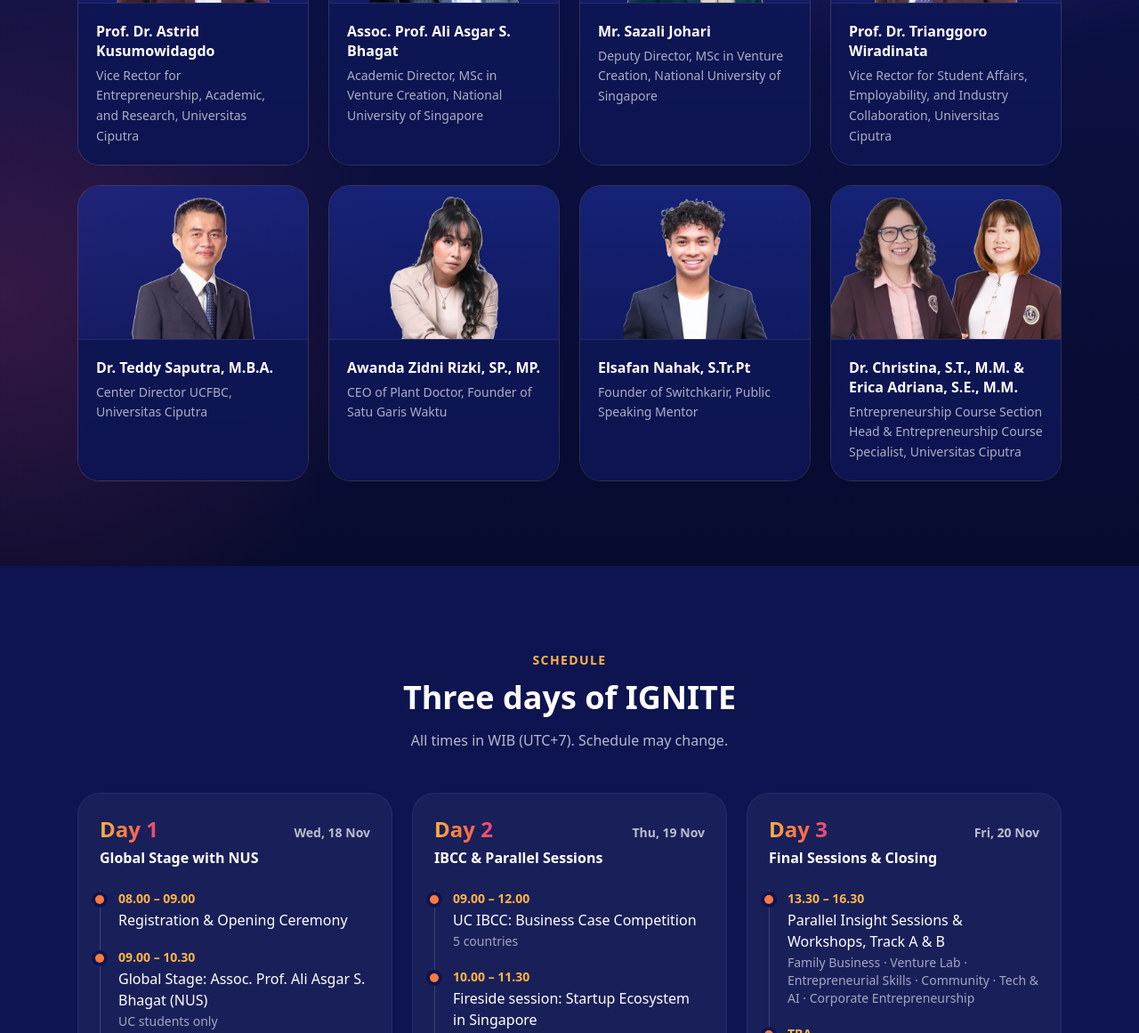
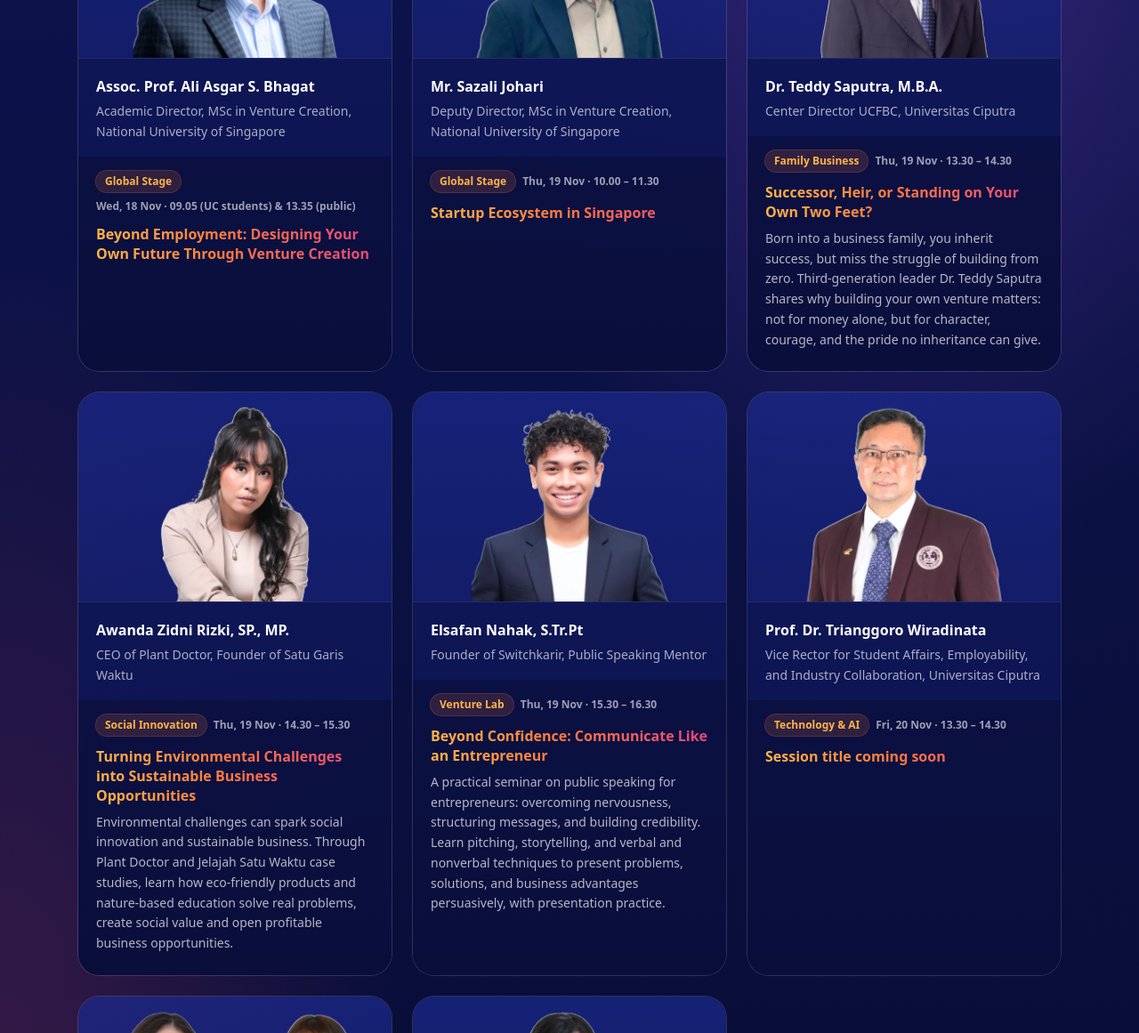
Before and after one commit to ericaadriana/UC-Ignite, an Astro site: page / in a window 1280 px wide. Shown: the part 2293-3454 px from the top of the page at 89% size. Built offline with nearby package versions, Linux system fonts and the light colour scheme; Astro itself is replaced by a stand-in of ours.

Commit message:
Add session titles and descriptions from the speaker slot sheet
Each speaker card now shows its session theme, time, title and
description from the 'Slot Speaker GEW' sheet, ordered by session time.
The schedule lists each Integrity Hall session with its speaker, plus
the Seminar Room parallel slots whose speakers are not announced yet.

Co-Authored-By: Claude Opus 5.5 <noreply@anthropic.com>
Claude-Session: https://claude.ai/code/session_015nBP8o2ZN7LQo363rANfhd

```diff
--- a/src/components/Schedule.astro
+++ b/src/components/Schedule.astro
@@ -7,7 +7,7 @@ import { schedule } from "../data/event";
     <div class="text-center">
       <p class="text-sm font-semibold tracking-widest text-ember">SCHEDULE</p>
       <h2 class="mt-3 font-display text-3xl font-bold text-white sm:text-4xl">Three days of IGNITE</h2>
-      <p class="mt-4 text-white/70">All times in WIB (UTC+7). Schedule may change.</p>
+      <p class="mt-4 text-white/70">Main sessions in Integrity Hall. All times in WIB (UTC+7). Schedule may change.</p>
     </div>
 
     <div class="mt-12 grid gap-6 lg:grid-cols-3">
--- a/src/components/Speakers.astro
+++ b/src/components/Speakers.astro
@@ -5,11 +5,11 @@ import { speakers } from "../data/event";
 <section id="speakers" class="space-bg py-20 sm:py-24">
   <div class="mx-auto max-w-6xl px-4 sm:px-6">
     <div class="text-center">
-      <p class="text-sm font-semibold tracking-widest text-ember">SPEAKERS</p>
+      <p class="text-sm font-semibold tracking-widest text-ember">SPEAKERS & SESSIONS</p>
       <h2 class="mt-3 font-display text-3xl font-bold text-white sm:text-4xl">Learn from the best</h2>
     </div>
 
-    <ul class="mt-12 grid gap-6 sm:grid-cols-2 lg:grid-cols-4">
+    <ul class="mt-12 grid gap-6 sm:grid-cols-2 lg:grid-cols-3">
       {speakers.map((s) => (
         <li class="flex flex-col overflow-hidden rounded-3xl bg-gradient-to-b from-royal/70 to-deep ring-1 ring-white/15 transition hover:-translate-y-1 hover:ring-ember/60">
           {/* Photos are cropped above the name label printed in the original design files. */}
@@ -21,9 +21,19 @@ import { speakers } from "../data/event";
             height="480"
             loading="lazy"
           />
-          <div class="flex-1 border-t border-white/10 bg-deep/80 p-5">
+          <div class="border-t border-white/10 bg-deep/80 px-5 pt-5 pb-4">
             <p class="font-semibold leading-snug text-white">{s.name}</p>
             <p class="mt-1.5 text-sm leading-relaxed text-white/65">{s.role}</p>
+          </div>
+          <div class="flex-1 bg-night/60 px-5 pt-4 pb-6">
+            <div class="flex flex-wrap items-center gap-2 text-xs font-semibold">
+              <span class="rounded-full bg-flame/15 px-2.5 py-1 text-ember ring-1 ring-flame/30">{s.session.theme}</span>
+              <span class="text-white/60">{s.session.when}</span>
+            </div>
+            <h3 class="mt-3 font-display text-base leading-snug font-bold text-fire">{s.session.title}</h3>
+            {s.session.description && (
+              <p class="mt-2 text-sm leading-relaxed text-white/70">{s.session.description}</p>
+            )}
           </div>
         </li>
       ))}
--- a/src/data/event.ts
+++ b/src/data/event.ts
@@ -51,39 +51,118 @@ export const programs = [
   },
 ];
 
-// Photos come from the "Item designs" folder on Google Drive.
+// Photos come from the "Item designs" folder on Google Drive. Sessions come from
+// the "Slot Speaker GEW" sheet. Speakers are listed in session order.
 export const speakers = [
-  { photo: "astrid", name: "Prof. Dr. Astrid Kusumowidagdo", role: "Vice Rector for Entrepreneurship, Academic, and Research, Universitas Ciputra" },
-  { photo: "ali", name: "Assoc. Prof. Ali Asgar S. Bhagat", role: "Academic Director, MSc in Venture Creation, National University of Singapore" },
-  { photo: "sazali", name: "Mr. Sazali Johari", role: "Deputy Director, MSc in Venture Creation, National University of Singapore" },
-  { photo: "trianggoro", name: "Prof. Dr. Trianggoro Wiradinata", role: "Vice Rector for Student Affairs, Employability, and Industry Collaboration, Universitas Ciputra" },
-  { photo: "teddy", name: "Dr. Teddy Saputra, M.B.A.", role: "Center Director UCFBC, Universitas Ciputra" },
-  { photo: "awanda", name: "Awanda Zidni Rizki, SP., MP.", role: "CEO of Plant Doctor, Founder of Satu Garis Waktu" },
-  { photo: "elsafan", name: "Elsafan Nahak, S.Tr.Pt", role: "Founder of Switchkarir, Public Speaking Mentor" },
-  { photo: "christina-erica", name: "Dr. Christina, S.T., M.M. & Erica Adriana, S.E., M.M.", role: "Entrepreneurship Course Section Head & Entrepreneurship Course Specialist, Universitas Ciputra" },
+  {
+    photo: "ali",
+    name: "Assoc. Prof. Ali Asgar S. Bhagat",
+    role: "Academic Director, MSc in Venture Creation, National University of Singapore",
+    session: {
+      theme: "Global Stage",
+      when: "Wed, 18 Nov · 09.05 (UC students) & 13.35 (public)",
+      title: "Beyond Employment: Designing Your Own Future Through Venture Creation",
+    },
+  },
+  {
+    photo: "sazali",
+    name: "Mr. Sazali Johari",
+    role: "Deputy Director, MSc in Venture Creation, National University of Singapore",
+    session: { theme: "Global Stage", when: "Thu, 19 Nov · 10.00 – 11.30", title: "Startup Ecosystem in Singapore" },
+  },
+  {
+    photo: "teddy",
+    name: "Dr. Teddy Saputra, M.B.A.",
+    role: "Center Director UCFBC, Universitas Ciputra",
+    session: {
+      theme: "Family Business",
+      when: "Thu, 19 Nov · 13.30 – 14.30",
+      title: "Successor, Heir, or Standing on Your Own Two Feet?",
+      description:
+        "Born into a business family, you inherit success, but miss the struggle of building from zero. Third-generation leader Dr. Teddy Saputra shares why building your own venture matters: not for money alone, but for character, courage, and the pride no inheritance can give.",
+    },
+  },
+  {
+    photo: "awanda",
+    name: "Awanda Zidni Rizki, SP., MP.",
+    role: "CEO of Plant Doctor, Founder of Satu Garis Waktu",
+    session: {
+      theme: "Social Innovation",
+      when: "Thu, 19 Nov · 14.30 – 15.30",
+      title: "Turning Environmental Challenges into Sustainable Business Opportunities",
+      description:
+        "Environmental challenges can spark social innovation and sustainable business. Through Plant Doctor and Jelajah Satu Waktu case studies, learn how eco-friendly products and nature-based education solve real problems, create social value and open profitable business opportunities.",
+    },
+  },
+  {
+    photo: "elsafan",
+    name: "Elsafan Nahak, S.Tr.Pt",
+    role: "Founder of Switchkarir, Public Speaking Mentor",
+    session: {
+      theme: "Venture Lab",
+      when: "Thu, 19 Nov · 15.30 – 16.30",
+      title: "Beyond Confidence: Communicate Like an Entrepreneur",
+      description:
+        "A practical seminar on public speaking for entrepreneurs: overcoming nervousness, structuring messages, and building credibility. Learn pitching, storytelling, and verbal and nonverbal techniques to present problems, solutions, and business advantages persuasively, with presentation practice.",
+    },
+  },
+  {
+    photo: "trianggoro",
+    name: "Prof. Dr. Trianggoro Wiradinata",
+    role: "Vice Rector for Student Affairs, Employability, and Industry Collaboration, Universitas Ciputra",
+    session: { theme: "Technology & AI", when: "Fri, 20 Nov · 13.30 – 14.30", title: "Session title coming soon" },
+  },
+  {
+    photo: "christina-erica",
+    name: "Dr. Christina, S.T., M.M. & Erica Adriana, S.E., M.M.",
+    role: "Entrepreneurship Course Section Head & Entrepreneurship Course Specialist, Universitas Ciputra",
+    session: {
+      theme: "Corporate Entrepreneurship",
+      when: "Fri, 20 Nov · 14.30 – 15.30",
+      title: "Be the One They Remember: Entrepreneurial Mindset & Personal Branding at Work",
+      description:
+        "Standing out at work takes more than hard work: it takes an entrepreneurial mindset and a personal brand people remember. Learn how to think like a founder inside your company, build visibility, and turn your ideas into impact that gets you noticed.",
+    },
+  },
+  {
+    photo: "astrid",
+    name: "Prof. Dr. Astrid Kusumowidagdo",
+    role: "Vice Rector for Entrepreneurship, Academic, and Research, Universitas Ciputra",
+    session: {
+      theme: "Entrepreneurial Mindset",
+      when: "Fri, 20 Nov · 15.30 – 16.30",
+      title: "UC Entrepreneurial Learning: Building Mindset, Creating Impact",
+      description:
+        "This session introduces UC Entrepreneurial Learning: building an entrepreneurial mindset until it becomes real impact. Learn how an idea is shaped into consistent action that benefits those around you. Open to students and young people ready to turn ideas into real action.",
+    },
+  },
 ];
 
-// Public schedule, based on the Mini Booklet and the operational rundowns.
+// Public schedule, based on the "Slot Speaker GEW" sheet, the Mini Booklet and
+// the operational rundowns. Main sessions are in Integrity Hall.
 export const schedule = [
   {
     day: "Day 1",
     date: "Wed, 18 Nov",
     focus: "Global Stage with NUS",
     items: [
-      { time: "08.00 – 09.00", title: "Registration & Opening Ceremony" },
-      { time: "09.00 – 10.30", title: "Global Stage: Assoc. Prof. Ali Asgar S. Bhagat (NUS)", note: "UC students only" },
-      { time: "13.30 – 15.00", title: "Global Stage: Assoc. Prof. Ali Asgar S. Bhagat (NUS)", note: "Open to the public" },
+      { time: "08.00 – 09.05", title: "Registration & Opening Ceremony" },
+      { time: "09.05 – 10.30", title: "Beyond Employment: Designing Your Own Future Through Venture Creation", note: "Assoc. Prof. Ali Asgar S. Bhagat (NUS) · UC students only" },
+      { time: "13.35 – 15.00", title: "Beyond Employment: Designing Your Own Future Through Venture Creation", note: "Assoc. Prof. Ali Asgar S. Bhagat (NUS) · Open to the public" },
       { time: "08.00 – 16.00", title: "Bazaar & student performances" },
     ],
   },
   {
     day: "Day 2",
     date: "Thu, 19 Nov",
-    focus: "IBCC & Parallel Sessions",
+    focus: "IBCC & Insight Sessions",
     items: [
-      { time: "09.00 – 12.00", title: "UC IBCC: Business Case Competition", note: "5 countries" },
-      { time: "10.00 – 11.30", title: "Fireside session: Startup Ecosystem in Singapore", note: "Mr. Sazali Johari (NUS)" },
-      { time: "13.30 – 16.30", title: "Parallel Insight Sessions, Track A & B", note: "Family Business · Humanities · Entrepreneurial Mindset · Tech & AI · Social Innovation · Venture Lab" },
+      { time: "09.00 – 12.00", title: "UC IBCC: Business Case Competition", note: "Teams from 5 countries" },
+      { time: "10.00 – 11.30", title: "Startup Ecosystem in Singapore", note: "Mr. Sazali Johari (NUS)" },
+      { time: "13.30 – 14.30", title: "Successor, Heir, or Standing on Your Own Two Feet?", note: "Family Business · Dr. Teddy Saputra" },
+      { time: "14.30 – 15.30", title: "Turning Environmental Challenges into Sustainable Business Opportunities", note: "Social Innovation · Awanda Zidni Rizki" },
+      { time: "15.30 – 16.30", title: "Beyond Confidence: Communicate Like an Entrepreneur", note: "Venture Lab · Elsafan Nahak" },
+      { time: "13.30 – 16.30", title: "More parallel sessions in Seminar Rooms 931–933", note: "Entrepreneurial Mindset · Tech & AI · Venture Lab · speakers to be announced" },
       { time: "08.00 – 16.00", title: "Bazaar & live entertainment" },
     ],
   },
@@ -92,7 +171,10 @@ export const schedule = [
     date: "Fri, 20 Nov",
     focus: "Final Sessions & Closing",
     items: [
-      { time: "13.30 – 16.30", title: "Parallel Insight Sessions & Workshops, Track A & B", note: "Family Business · Venture Lab · Entrepreneurial Skills · Community · Tech & AI · Corporate Entrepreneurship" },
+      { time: "13.30 – 14.30", title: "Technology & AI session", note: "Prof. Dr. Trianggoro Wiradinata · title coming soon" },
+      { time: "14.30 – 15.30", title: "Be the One They Remember: Entrepreneurial Mindset & Personal Branding at Work", note: "Corporate Entrepreneurship · Dr. Christina & Erica Adriana" },
+      { time: "15.30 – 16.30", title: "UC Entrepreneurial Learning: Building Mindset, Creating Impact", note: "Entrepreneurial Mindset · Prof. Dr. Astrid Kusumowidagdo" },
+      { time: "13.30 – 16.30", title: "More parallel sessions in Seminar Rooms 931–933", note: "Entrepreneurial Mindset · Community · Tech & AI · speakers to be announced" },
       { time: "TBA", title: "Closing Ceremony" },
     ],
   },
```
